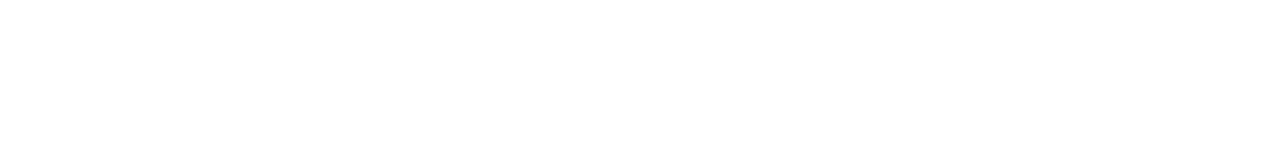
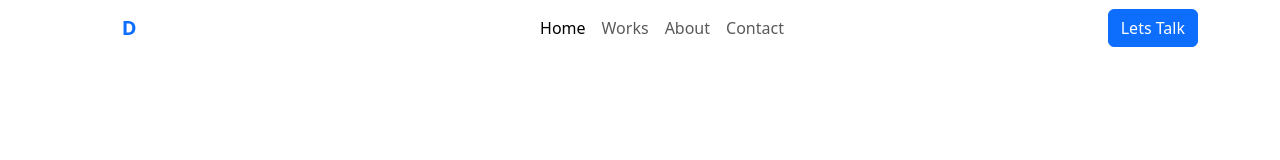
Before and after one commit to kishanshettyb/Test-Website, a plain HTML site: page index.html in a window 1280 px wide. Drawn offline with nearby package versions, Linux system fonts and the light colour scheme.

Commit message:
add nav bar

```diff
--- a/index.html
+++ b/index.html
@@ -10,8 +10,45 @@
 			integrity="sha384-T3c6CoIi6uLrA9TneNEoa7RxnatzjcDSCmG1MXxSR1GAsXEV/Dwwykc2MPK8M2HN"
 			crossorigin="anonymous"
 		/>
+		<link rel="stylesheet" href="assets/css/styles.css" />
 	</head>
 	<body>
+		<!-- Start Navbar -->
+		<nav class="navbar navbar-expand-lg bg-transparent fixed-top">
+			<div class="container">
+				<a class="navbar-brand text-white fw-bold" href="#">Soft<span class="text-primary">D</span>esigns</a>
+				<button
+					class="navbar-toggler"
+					type="button"
+					data-bs-toggle="collapse"
+					data-bs-target="#navbarSupportedContent"
+					aria-controls="navbarSupportedContent"
+					aria-expanded="false"
+					aria-label="Toggle navigation"
+				>
+					<span class="navbar-toggler-icon"></span>
+				</button>
+				<div class="collapse navbar-collapse" id="navbarSupportedContent">
+					<ul class="navbar-nav m-auto mb-2 mb-lg-0">
+						<li class="nav-item">
+							<a class="nav-link active" aria-current="page" href="#">Home</a>
+						</li>
+						<li class="nav-item">
+							<a class="nav-link" href="#">Works</a>
+						</li>
+						<li class="nav-item">
+							<a class="nav-link" href="#">About</a>
+						</li>
+						<li class="nav-item">
+							<a class="nav-link" href="#">Contact</a>
+						</li>
+					</ul>
+					<form class="d-flex" role="search">
+						<button class="btn btn-primary" type="submit">Lets Talk</button>
+					</form>
+				</div>
+			</div>
+		</nav>
 		<script
 			src="https://cdn.jsdelivr.net/npm/bootstrap@5.3.2/dist/js/bootstrap.bundle.min.js"
 			integrity="sha384-C6RzsynM9kWDrMNeT87bh95OGNyZPhcTNXj1NW7RuBCsyN/o0jlpcV8Qyq46cDfL"
```
